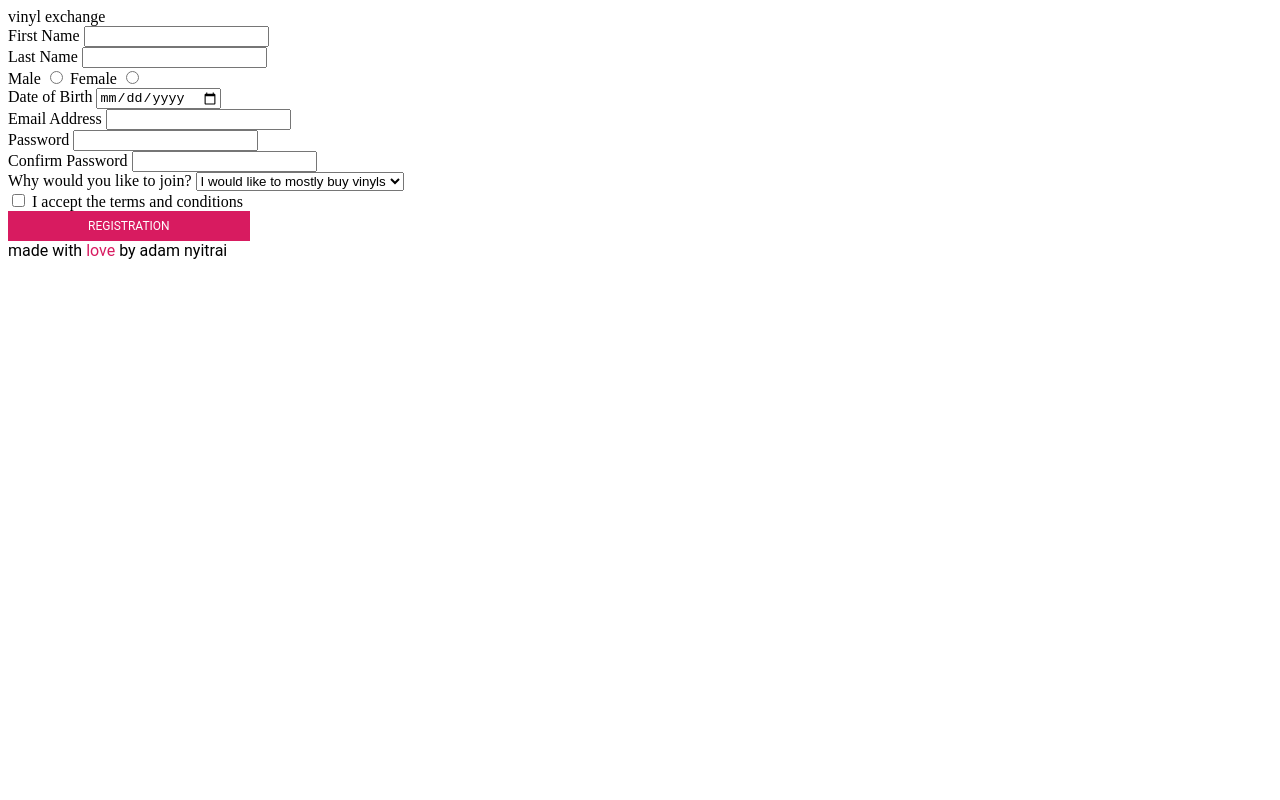
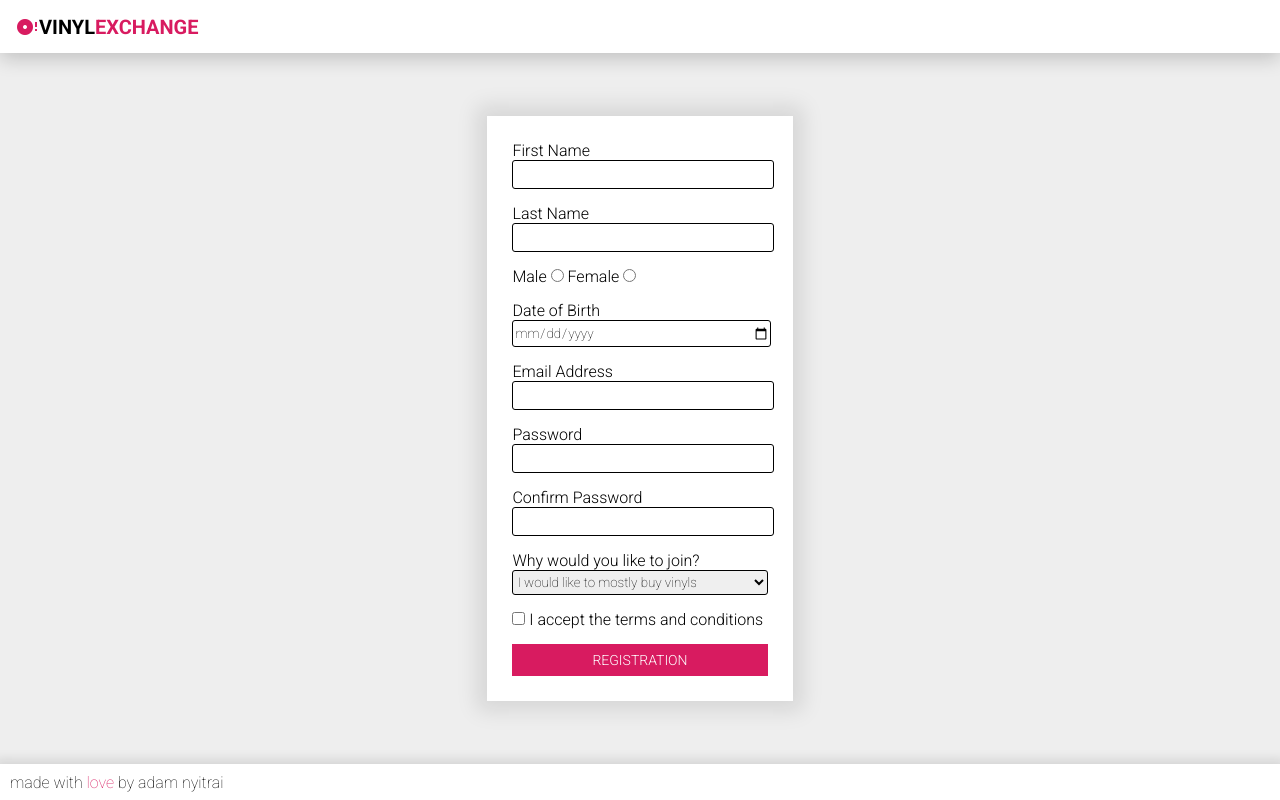
Before and after one commit to nyitrai87/vinyl-exchange, a plain HTML site: page src/registration.html in a window 1280 px wide. Drawn offline with Linux system fonts and the light colour scheme.

Commit message:
Design of registration page has been adjusted to the attached design

```diff
--- a/src/registration.css
+++ b/src/registration.css
@@ -1,7 +1,71 @@
+*
+{
+    margin: 0;
+    /*box-sizing: border-box;*/
+}
+
+.fullsize
+{
+    width: 100%;
+    height: 100%;
+}
+
+main
+{
+    display: flex;
+    align-items: center;
+    justify-content: center;
+}
+
+form
+{
+    font-family: 'Roboto', sans-serif;
+    font-weight: 300;
+    background-color: #FFFFFF;
+    box-shadow: 0px 0px 20px 10px rgba(0,0,0,0.1);
+    padding: 25px
+}
+
+header
+{
+    display: flex;
+    flex-direction: row;
+    font-family: 'Roboto', sans-serif;
+    font-weight: 700;
+    font-size: 20px;
+    text-transform: uppercase;
+    box-shadow: 0px 5px 20px 0px rgba(0,0,0,0.2);
+    background-color: #FFFFFF;
+    height: 60px;
+    align-items: center;
+    padding-left: 15px;
+}
+
+body
+{
+    display: flex;
+    flex-direction: column;
+    background-color: #EEEEEE;
+}
+
 footer
 {
+    display: flex;
     font-family:'Roboto',sans-serif;
+    font-weight: 100;
+    align-items: center;
+    background-color: #FFFFFF;
+    height: 40px;
+    padding-left: 10px;
+    box-shadow: 0px 0px 10px 5px rgba(0,0,0,0.1);
 }
+
+.pad
+{
+    padding-bottom: 15px;
+}
+
+
 
 .magenta
 {
@@ -12,9 +76,24 @@ footer
 {
     background-color: #D81B60;
     font-family:'Roboto',sans-serif;
+    font-weight: 300;
     border: none;
     color: white;
     text-transform: uppercase;
     padding: 8px 80px;
-    font-size: 12px;
+    font-size: 14px;
 }
+
+#dateofbirth, #join-reason
+{
+    font-family:'Roboto',sans-serif;
+    font-weight: 100;
+}
+
+.inputstyle
+{
+    border-radius: 3px;
+    border: 1px solid #000000;
+    width: 100%;
+    height: 25px;
+}
--- a/src/registration.html
+++ b/src/registration.html
@@ -1,76 +1,92 @@
 <!DOCTYPE html>
 
-<html>
+<html class="fullsize">
     <head>
         <link rel="stylesheet" href="registration.css">
+        <link rel="preconnect" href="https://fonts.gstatic.com">
+        <link href="https://fonts.googleapis.com/css2?family=Roboto:wght@100;300;700;900&display=swap" rel="stylesheet">
+        <link href="https://fonts.googleapis.com/icon?family=Material+Icons" rel="stylesheet">
     </head>
-    <body>
+    <body class="fullsize">
         <header>
-            vinyl exchange
+            <span class="material-icons">
+                <span class ="magenta">disc_full</span>
+            </span>
+            vinyl<span class ="magenta">exchange</span>
         </header>
-        <main>
+        <main class="fullsize">
             <form method="POST">
-                <div>
+                <div class="pad">
                     <label>
-                        First Name <input id="firstname" name="fname" type="text" required/>
+                        First Name
+                        <p><input id="firstname" name="fname" class="inputstyle" type="text" required/></p>
                     </label>
                 </div>
-                <div>
+                <div class="pad">
                     <label>
-                        Last Name <input id="lastname" name="lname" type="text" required/>
+                        Last Name
+                        <p><input id="lastname" name="lname" class="inputstyle" type="text" required/></p>
                     </label>
                 </div>
-                <div>
+                <div class="pad">
+                    <p>
                     <label>
                         Male <input type="radio" name="gender" id="male" value="0">
                     </label>
                     <label>
                         Female <input type="radio" name="gender" id="female" value="1">
                     </label>
+                    </p>
                 </div>
-                <div>
+                <div class="pad">
                     <label>
-                        Date of Birth <input id="dateofbirth" name="dateofbirth" type="date"/>
+                        Date of Birth
+                        <p><input id="dateofbirth" name="dateofbirth" class="inputstyle" type="date"/></p>
                     </label>
                 </div>
-                <div>
+                <div class="pad">
                     <label>
-                        Email Address <input id="e-mail" name="email" type="email" required/>
+                    Email Address
+                    <p><input id="e-mail" name="email" class="inputstyle" type="email" required/></p>
                     </label>
                 </div>
-                <div>
+                <div class="pad">
                     <label>
-                        Password <input id="password" name="passw" type="password" required/>
+                        Password
+                        <p><input id="password" name="passw" class="inputstyle" type="password" required/></p>
                     </label>
                 </div>
-                <div>
+                <div class="pad">
                     <label>
-                        Confirm Password <input id="confpass" name="cpassw" type="password" required/>
+                        Confirm Password
+                        <p><input id="confpass" name="cpassw" class="inputstyle" type="password" required/></p>
                     </label>
                 </div>
-                <div>
+                <div class="pad">
                     <label for="join-reason">
                         Why would you like to join?
                     </label>
-                    <select name="reason" id="join-reason">
+                    <p><select name="reason" id="join-reason" class="inputstyle" >
                         <option value="buy">I would like to mostly buy vinyls</option>
                         <option value="sell">I would like to mostly sell vinyls</option>
                         <option value="exchange">I would like to exchange vinyls</option>
-                    </select>
+                    </select></p>
                 </div>
-                <div>
+                <div class="pad">
                     <label>
-                        <input id="terms" name="tac" type="checkbox" required>
-                        I accept the terms and conditions
+                        <p><input id="terms" name="tac" type="checkbox" required>
+                        I accept the terms and conditions</p>
                     </label>
-                </div>
+                </div class="pad">
                 <button type="submit" id="reg">
                     Registration
                 </button>
             </form>
         </main>
         <footer>
-            made with <span class ="magenta">love</span> by adam nyitrai
+            <div>
+                made with <span class ="magenta">love</span> by adam nyitrai
+            </div>
         </footer>
     </body>
 </html>
```
